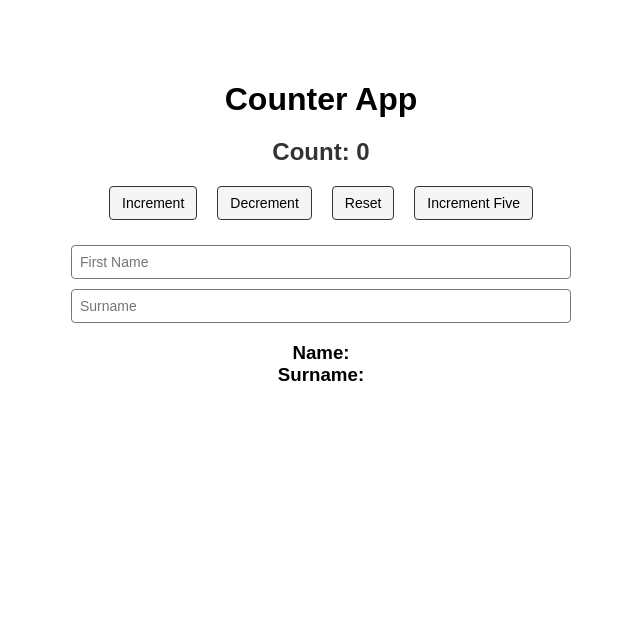
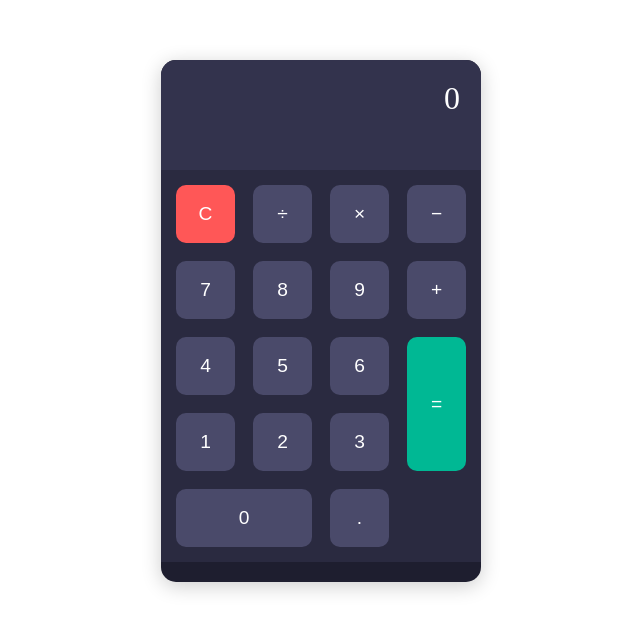
Before and after one commit to krish-kakadiya/FSD, a React (Vite) app in the folder fsd-classwork/: page / in a window 1280 px wide. Shown: the top 632 px of the page, without its empty margins (319-959 px from the left). Built offline with nearby package versions, Linux system fonts and the light colour scheme.

Commit message:
feat: Add Calculator component with basic arithmetic functionality and styling

```diff
--- a/fsd-classwork/src/App.jsx
+++ b/fsd-classwork/src/App.jsx
@@ -3,6 +3,7 @@ import VotingSystem from './Practical/Practical1/VotingSystem'
 import WeatherApp from './Practical/Practical2/WeatherApp'
 import WelcomeClock from './Practical/Practical3/WelcomeClock'
 import CounterApp from './Practical/Practical4/CounterApp'
+import Calculator from './Practical/Practical5/Calculator'
 
 
 function App() {
@@ -10,7 +11,7 @@ function App() {
 
   return (
     <>
-      <CounterApp/>
+      <Calculator/>
     </>
   )
 }
--- /dev/null
+++ b/fsd-classwork/src/Practical/Practical5/Calculator.css
@@ -0,0 +1,62 @@
+.calculator {
+  width: 320px;
+  margin: 60px auto;
+  border-radius: 15px;
+  overflow: hidden;
+  box-shadow: 0px 4px 20px rgba(0, 0, 0, 0.2);
+  background: #1e1e2f;
+}
+
+.display {
+  background: #33334d;
+  color: #fff;
+  font-size: 2rem;
+  text-align: right;
+  padding: 20px;
+  min-height: 70px;
+  letter-spacing: 1px;
+}
+
+.buttons {
+  display: grid;
+  grid-template-columns: repeat(4, 1fr);
+  gap: 8px;
+  padding: 10px;
+  background: #2a2a40;
+}
+
+button {
+  font-size: 1.2rem;
+  padding: 18px;
+  border: none;
+  border-radius: 10px;
+  cursor: pointer;
+  color: white;
+  background: #4a4a6a;
+  transition: all 0.2s ease;
+}
+
+button:hover {
+  background: #6b6bb5;
+}
+
+.clear {
+  background: #ff5757;
+}
+
+.clear:hover {
+  background: #ff3333;
+}
+
+.equal {
+  background: #00b894;
+  grid-row: span 2;
+}
+
+.equal:hover {
+  background: #00a383;
+}
+
+.zero {
+  grid-column: span 2;
+}
--- /dev/null
+++ b/fsd-classwork/src/Practical/Practical5/Calculator.jsx
@@ -0,0 +1,52 @@
+import React, { useState } from "react";
+import "./Calculator.css";
+
+const Calculator = () => {
+  const [input, setInput] = useState("");
+
+  const handleClick = (value) => {
+    setInput(input + value);
+  };
+
+  const handleClear = () => {
+    setInput("");
+  };
+
+  const handleCalculate = () => {
+    try {
+      setInput(eval(input).toString());
+    } catch {
+      setInput("Error");
+    }
+  };
+
+  return (
+    <div className="calculator">
+      <div className="display">{input || "0"}</div>
+      <div className="buttons">
+        <button onClick={handleClear} className="clear">C</button>
+        <button onClick={() => handleClick("/")}>÷</button>
+        <button onClick={() => handleClick("*")}>×</button>
+        <button onClick={() => handleClick("-")}>−</button>
+
+        <button onClick={() => handleClick("7")}>7</button>
+        <button onClick={() => handleClick("8")}>8</button>
+        <button onClick={() => handleClick("9")}>9</button>
+        <button onClick={() => handleClick("+")}>+</button>
+
+        <button onClick={() => handleClick("4")}>4</button>
+        <button onClick={() => handleClick("5")}>5</button>
+        <button onClick={() => handleClick("6")}>6</button>
+        <button onClick={handleCalculate} className="equal">=</button>
+
+        <button onClick={() => handleClick("1")}>1</button>
+        <button onClick={() => handleClick("2")}>2</button>
+        <button onClick={() => handleClick("3")}>3</button>
+        <button onClick={() => handleClick("0")} className="zero">0</button>
+        <button onClick={() => handleClick(".")}>.</button>
+      </div>
+    </div>
+  );
+};
+
+export default Calculator;
```
